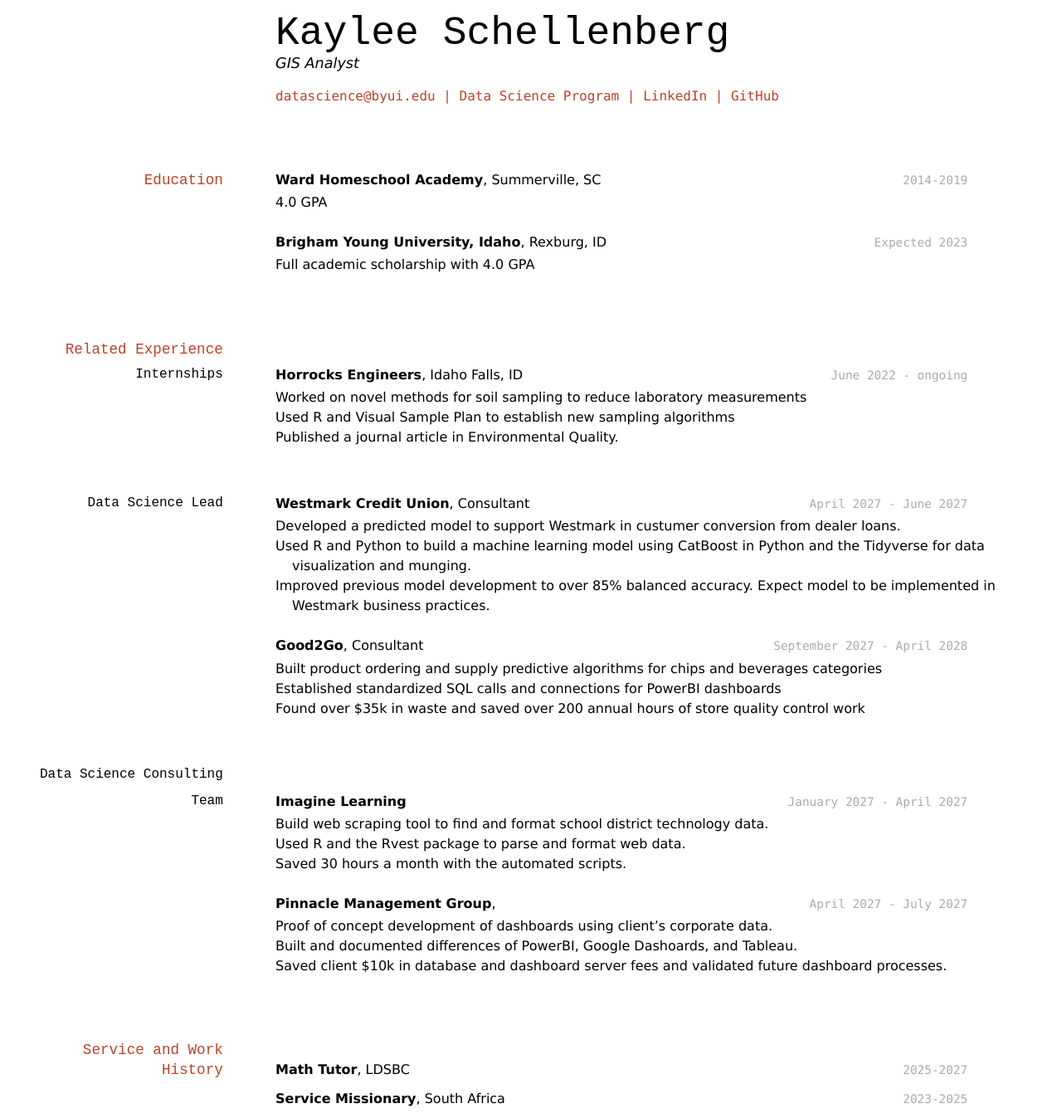
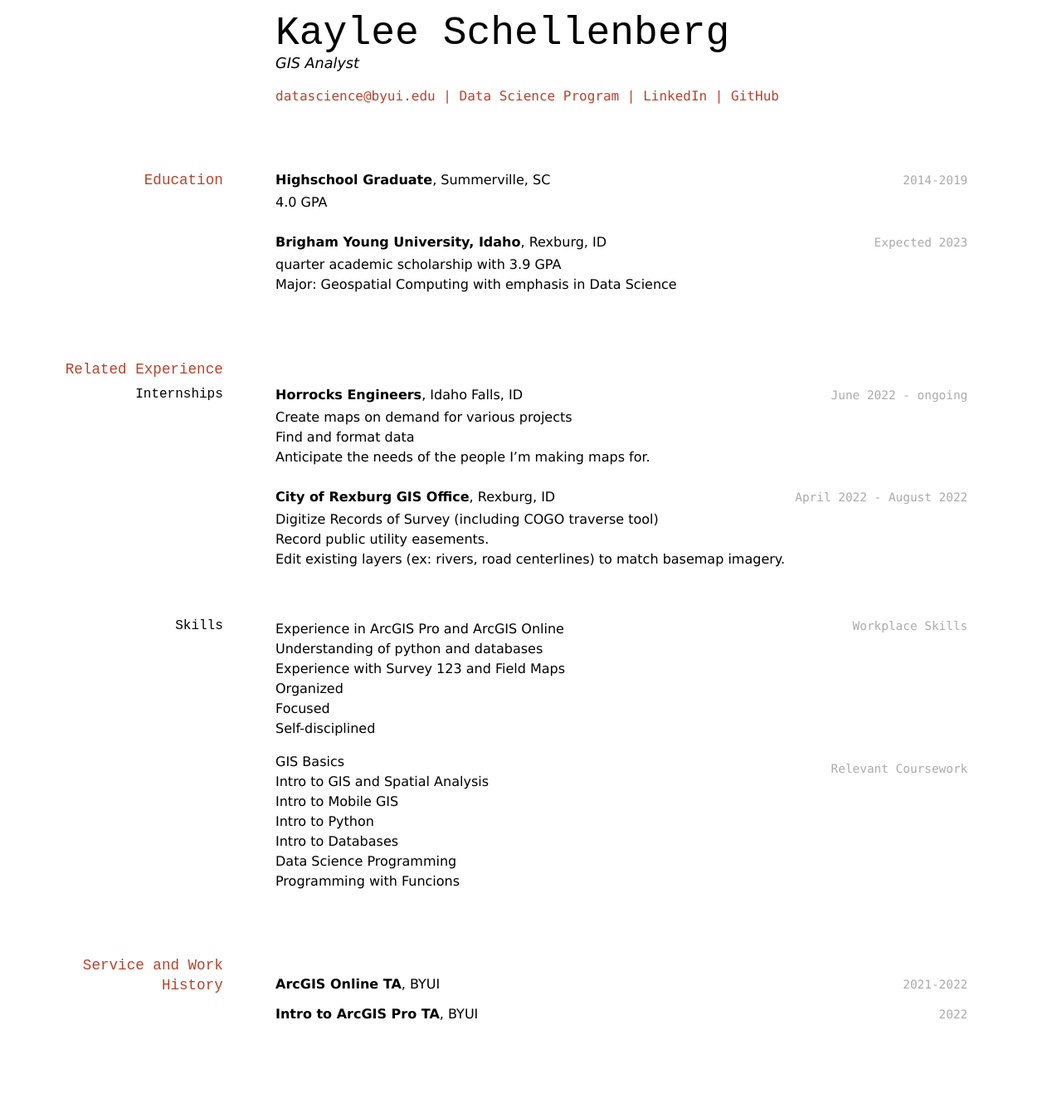
Before and after one commit to kmschelley/kaylee_resume_12122, a Jekyll site: the page built from docs/index.md, in a window 1280 px wide. Shown: the whole page at 83% size. Built offline with Jekyll 4.4.1, drawn with Linux system fonts in a browser that asks for light colours; after the commit the page ends 1245 px from its top, so only the background shows below that.

Commit message:
Update index.md

```diff
--- a/docs/index.md
+++ b/docs/index.md
@@ -17,7 +17,7 @@ GIS Analyst
 ## Education
 
 `2014-2019`
-__Ward Homeschool Academy__, Summerville, SC
+__Highschool Graduate__, Summerville, SC
 
 - 4.0 GPA
 
@@ -25,7 +25,8 @@ __Ward Homeschool Academy__, Summerville, SC
 `Expected 2023`
 __Brigham Young University, Idaho__, Rexburg, ID
 
-- Full academic scholarship with 4.0 GPA
+- quarter academic scholarship with 3.9 GPA
+- Major: Geospatial Computing with emphasis in Data Science
 
 
 ## Related Experience
@@ -35,51 +36,50 @@ __Brigham Young University, Idaho__, Rexburg, ID
 `June 2022 - ongoing`
 __Horrocks Engineers__, Idaho Falls, ID
 
-- Worked on novel methods for soil sampling to reduce laboratory measurements
-- Used R and Visual Sample Plan to establish new sampling algorithms
-- Published a journal article in Environmental Quality.
+- Create maps on demand for various projects
+- Find and format data
+- Anticipate the needs of the people I'm making maps for.
 
-### Data Science Lead
+`April 2022 - August 2022`
+__City of Rexburg GIS Office__, Rexburg, ID
 
-`April 2027 - June 2027`
-__Westmark Credit Union__, Consultant
+- Digitize Records of Survey (including COGO traverse tool)
+- Record public utility easements.
+- Edit existing layers (ex: rivers, road centerlines) to match basemap imagery.
 
-- Developed a predicted model to support Westmark in custumer conversion from dealer loans.
-- Used R and Python to build a machine learning model using CatBoost in Python and the Tidyverse for data visualization and munging.
-- Improved previous model development to over 85% balanced accuracy. Expect model to be implemented in Westmark business practices.
 
-`September 2027 - April 2028`
-__Good2Go__, Consultant
+### Skills
 
-- Built product ordering and supply predictive algorithms for chips and beverages categories
-- Established standardized SQL calls and connections for PowerBI dashboards
-- Found over $35k in waste and saved over 200 annual hours of store quality control work
+`Workplace Skills`
 
-### Data Science Consulting Team
+- Experience in ArcGIS Pro and ArcGIS Online
+- Understanding of python and databases
+- Experience with Survey 123 and Field Maps
+- Organized
+- Focused
+- Self-disciplined
 
-`January 2027 - April 2027`
-__Imagine Learning__
+`Relevant Coursework`
 
-- Build web scraping tool to find and format school district technology data.
-- Used R and the Rvest package to parse and format web data.
-- Saved 30 hours a month with the automated scripts.
+- GIS Basics
+- Intro to GIS and Spatial Analysis
+- Intro to Mobile GIS
+- Intro to Python
+- Intro to Databases
+- Data Science Programming
+- Programming with Funcions
 
-`April 2027 - July 2027`
-__Pinnacle Management Group__,
 
-- Proof of concept development of dashboards using client's corporate data.
-- Built and documented differences of PowerBI, Google Dashoards, and Tableau.
-- Saved client $10k in database and dashboard server fees and validated future dashboard processes.
 
 
 ## Service and Work History
 
-`2025-2027`
-__Math Tutor__, LDSBC
+`2021-2022`
+__ArcGIS Online TA__, BYUI
 
 
-`2023-2025`
-__Service Missionary__, South Africa
+`2022`
+__Intro to ArcGIS Pro TA__, BYUI
 
 
 
```
